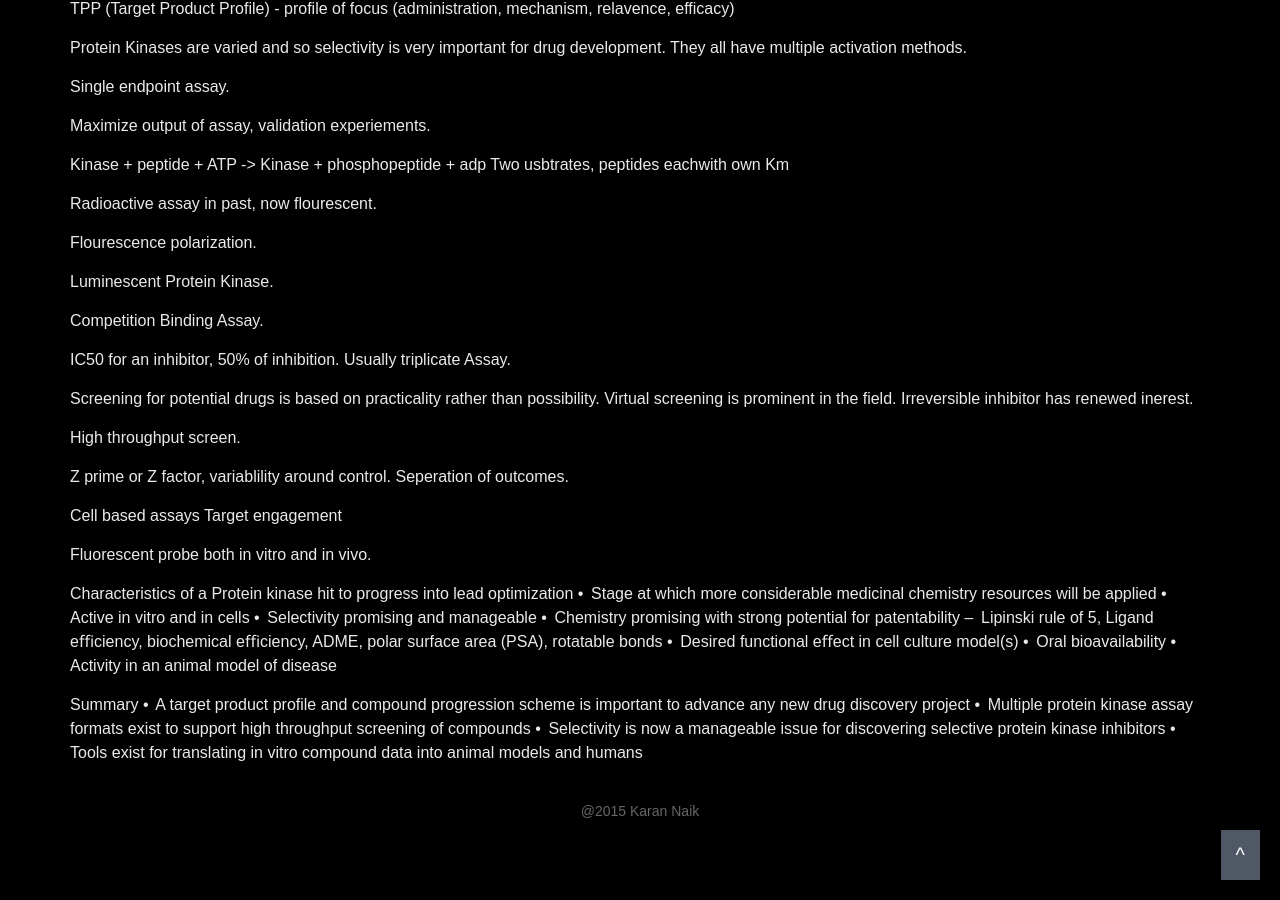
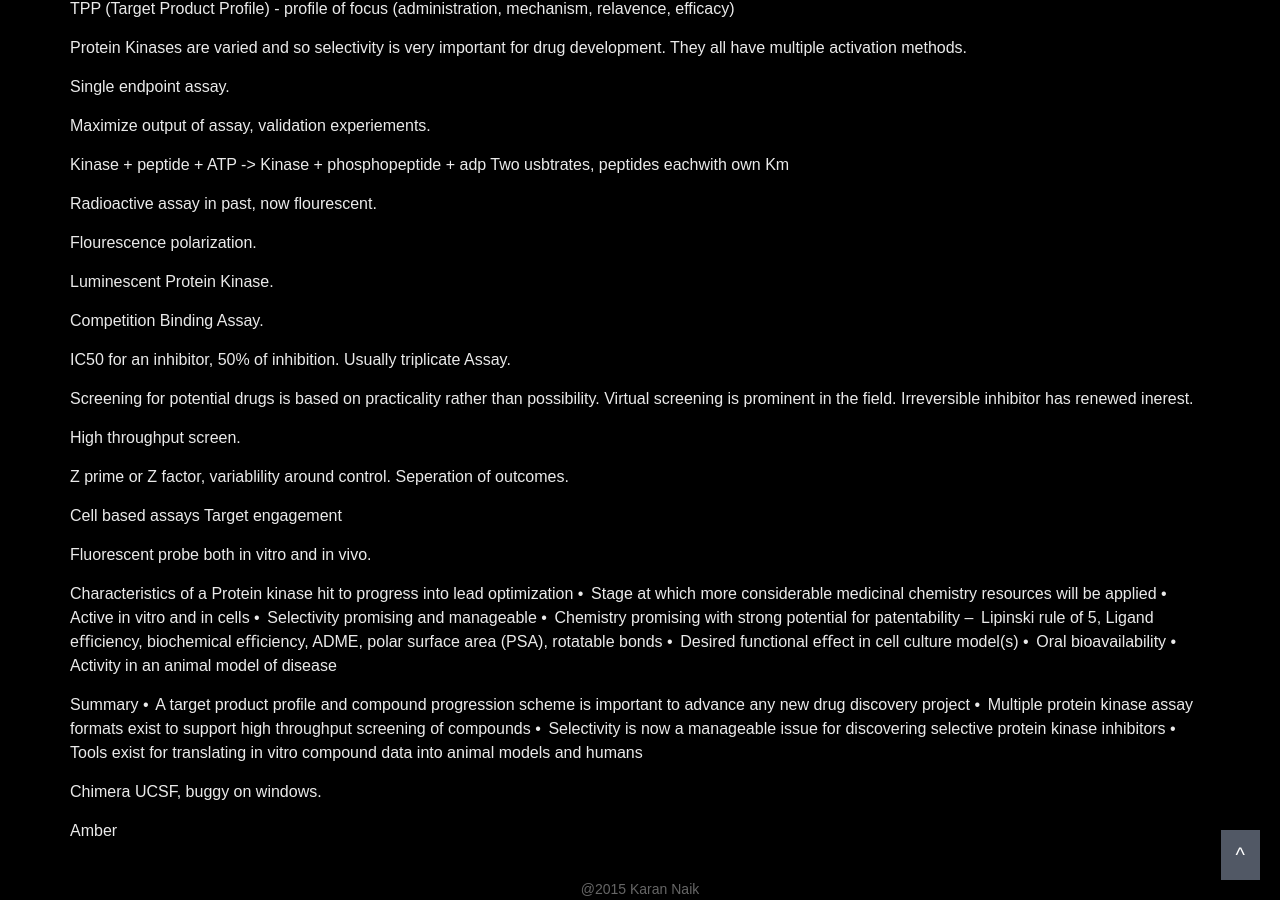
Before and after one commit to knaik/knaik.github.io, a Jekyll site: the page built from _posts/2016-01-05-IQB-BootCampii.markdown, in a window 1280 px wide and 900 px high, scrolled down 967 px. Built offline with Jekyll 4.4.1, drawn with Linux system fonts in a browser that asks for light colours.

Commit message:
Chimera and Amber

```diff
--- a/_posts/2016-01-05-IQB-BootCampii.markdown
+++ b/_posts/2016-01-05-IQB-BootCampii.markdown
@@ -88,3 +88,7 @@ high	throughput	screening	of	compounds
 •  Selectivity	is	now	a	manageable issue for discovering selective protein kinase inhibitors
 •  Tools	exist	for	translating	in	vitro	compound	data	into
 animal	models	and	humans
+
+Chimera UCSF, buggy on windows.
+
+Amber
```
